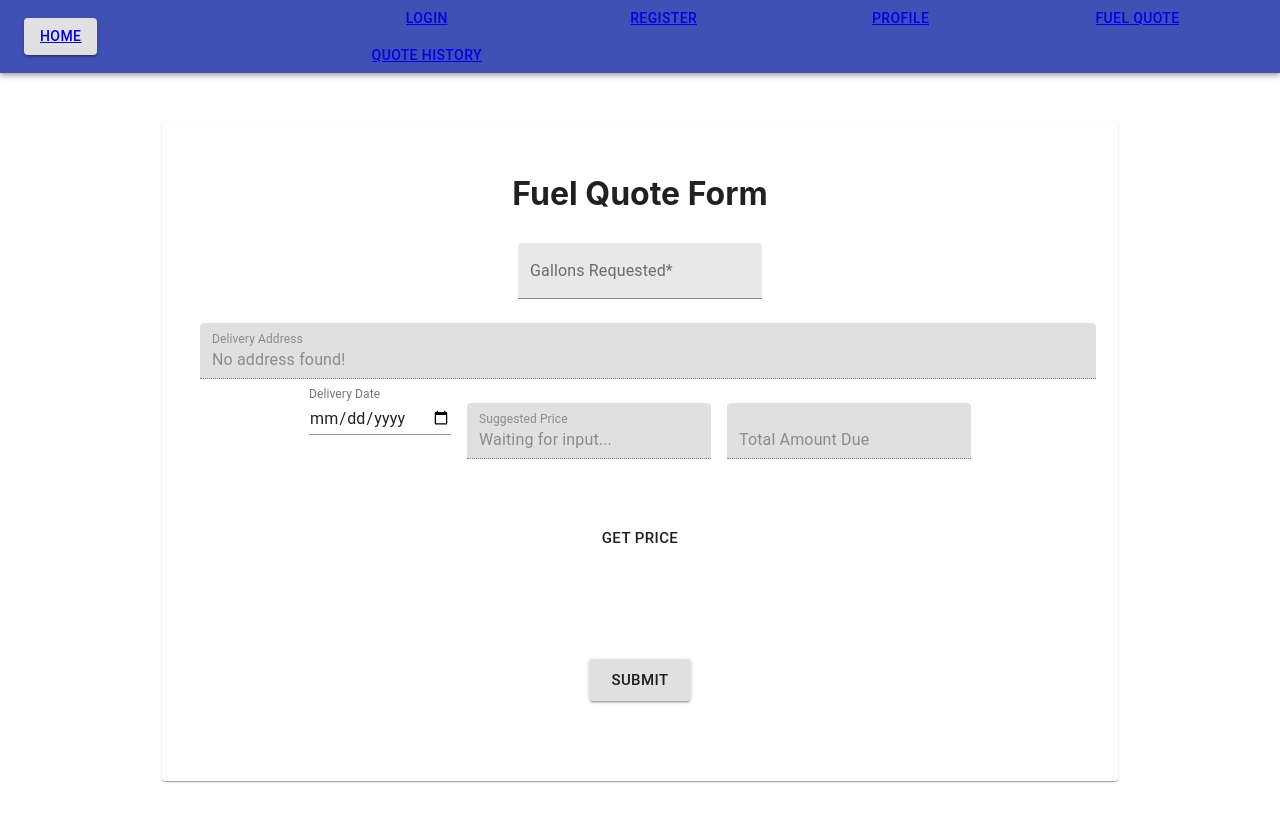
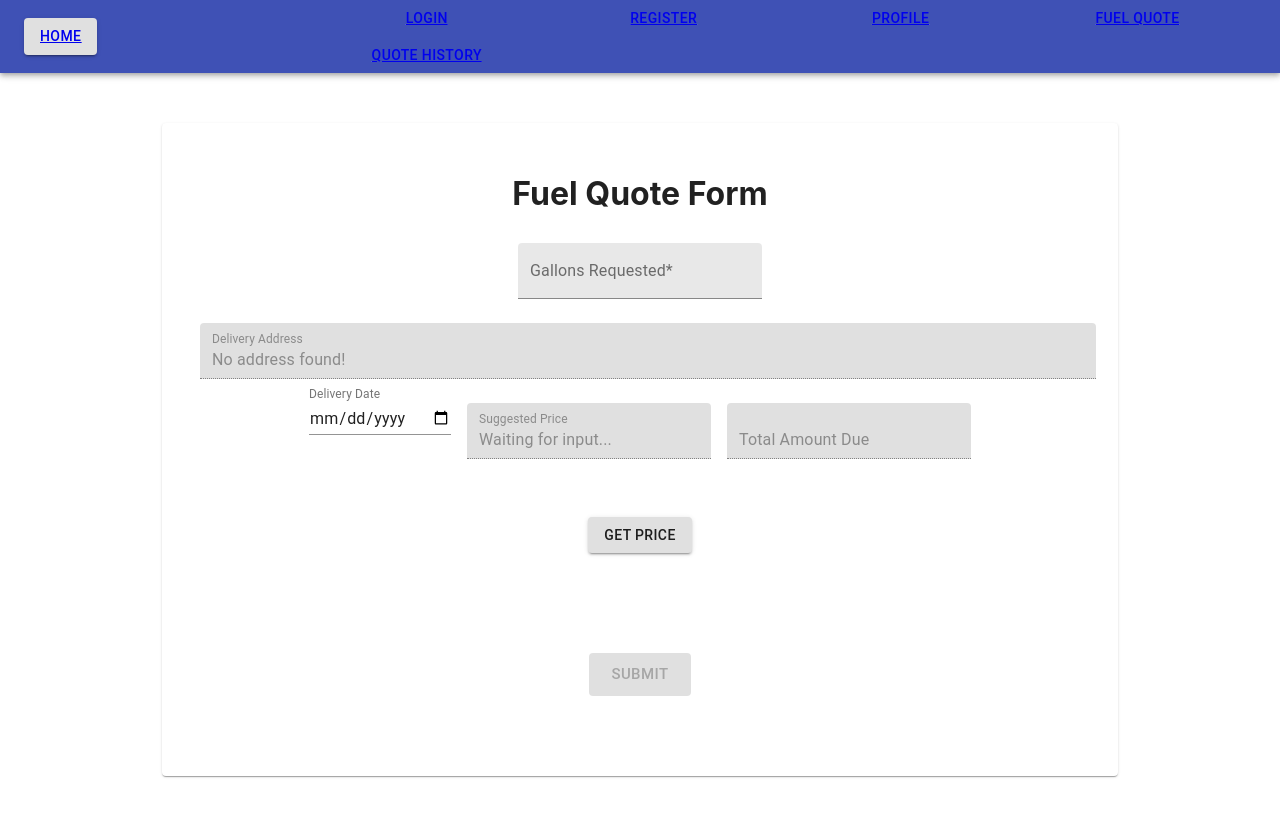
Before and after one commit to dchrisu/COSC4353, a React (Create React App) app in the folder my-app/: page /FuelQuoteForm in a window 1280 px wide. Shown: the top 822 px of the page. Built offline with nearby package versions, Linux system fonts and the light colour scheme.

Commit message:
materialUI changes to fuel quote form button

```diff
--- a/my-app/src/Pages/FuelQuoteForm/FuelQuoteForm.js
+++ b/my-app/src/Pages/FuelQuoteForm/FuelQuoteForm.js
@@ -92,12 +92,12 @@ class FuelQuoteForm extends React.Component {
                     />
                 </form>
 
-                <Button size="large" style={{ margin: 50 }}>
+                <Button size="medium" style={{ margin: 50 }} variant="contained">
                     Get Price
                     </Button>
 
                 <br></br>
-                <Button size="large" style={{ margin: 50 }} variant="contained">
+                <Button size="large" style={{ margin: 50 }} disabled variant="contained">
                     Submit
                 </Button>
             </Paper>
```
